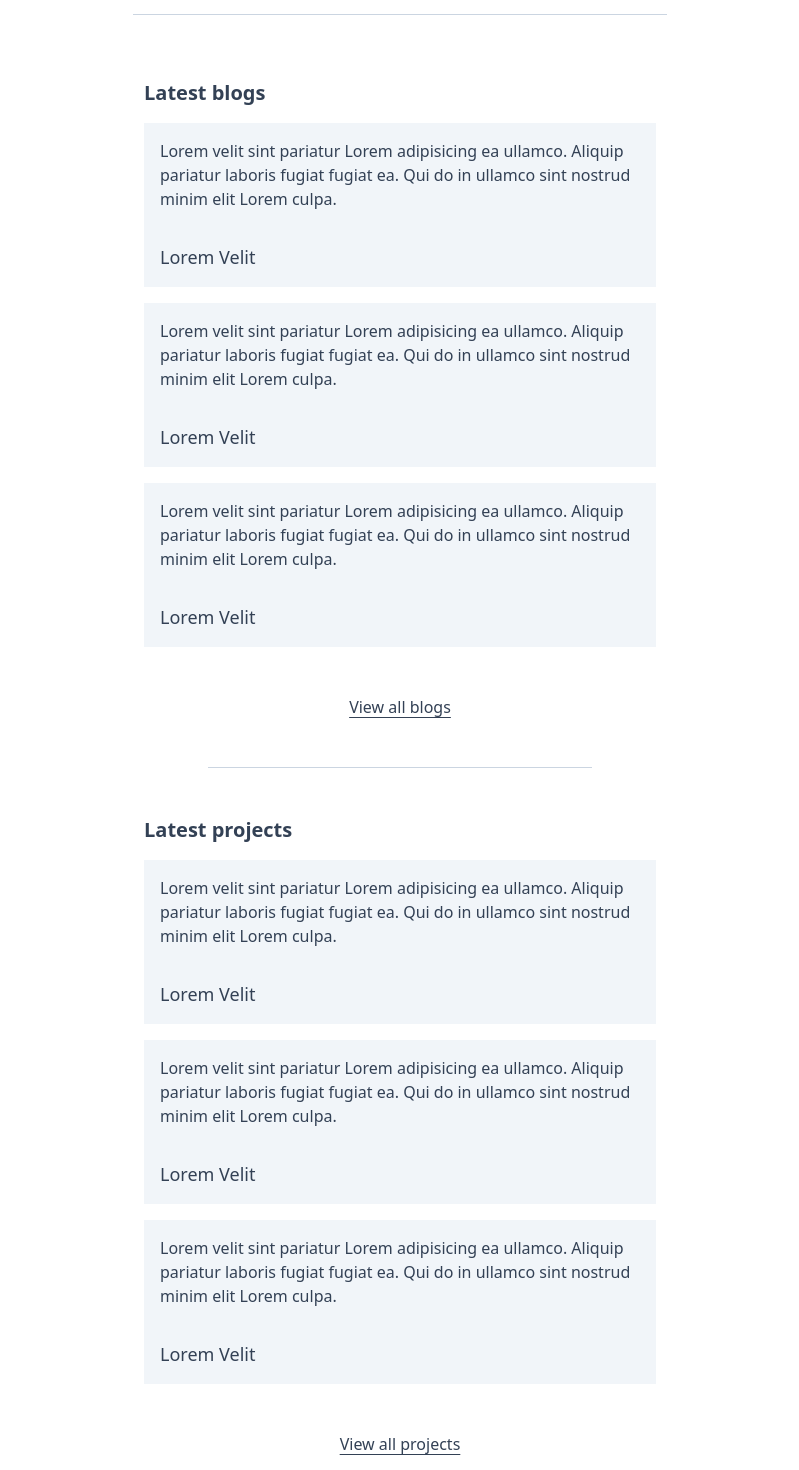
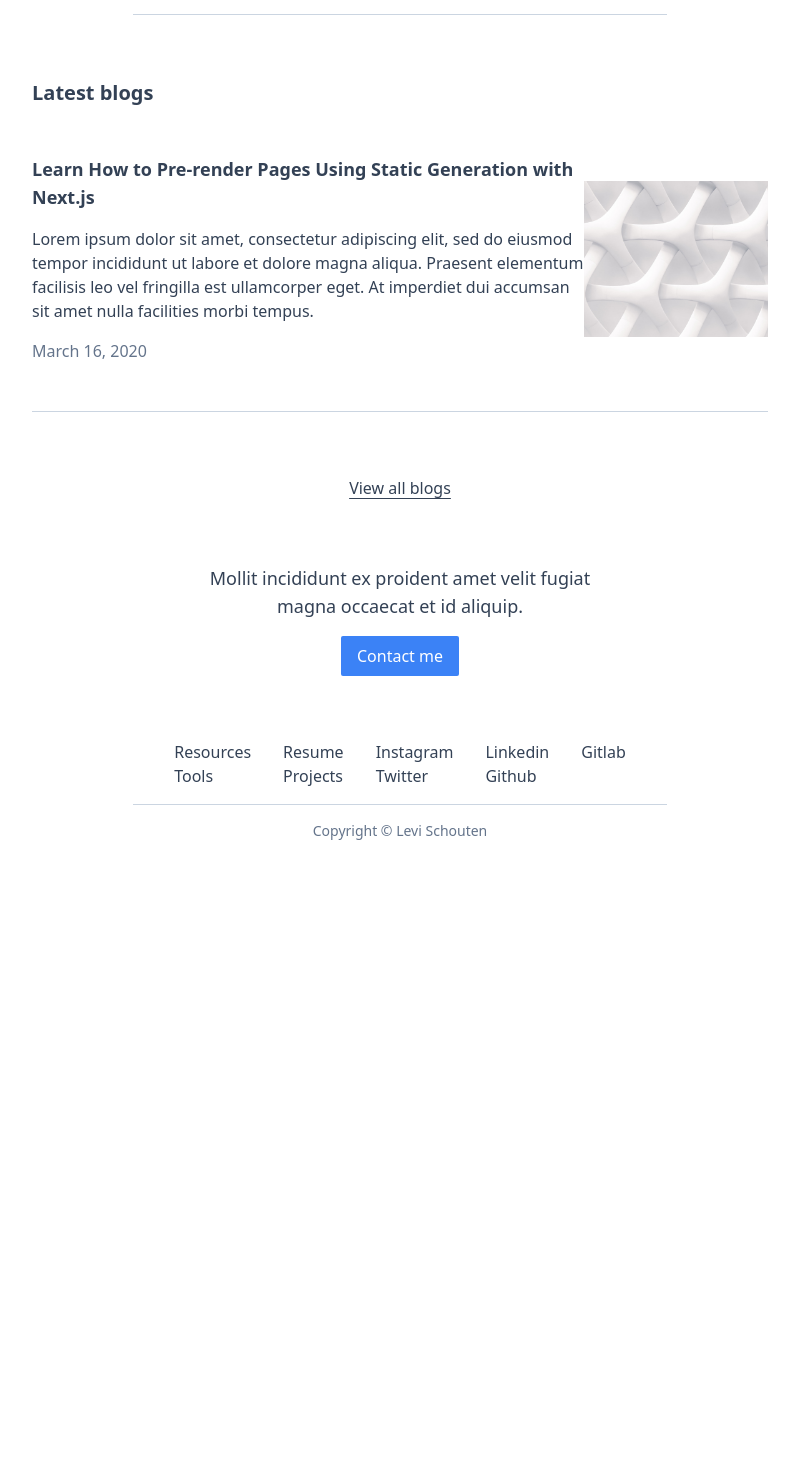
Before and after one commit to levischouten/levischouten-net, a Next.js app: page / in a window 1280 px wide. Shown: the part 280-1750 px from the top of the page, without its empty margins (240-1039 px from the left). After the commit the page ends 1153 px from the top, so only its background shows below. Built offline with nearby package versions, Linux system fonts and the light colour scheme.

Commit message:
Updated animations and removed projects

```diff
--- a/content/blogs/hello-world.md
+++ b/content/blogs/hello-world.md
@@ -3,7 +3,6 @@ title: "Learn How to Pre-render Pages Using Static Generation with Next.js"
 excerpt: "Lorem ipsum dolor sit amet, consectetur adipiscing elit, sed do eiusmod tempor incididunt ut labore et dolore magna aliqua. Praesent elementum facilisis leo vel fringilla est ullamcorper eget. At imperdiet dui accumsan sit amet nulla facilities morbi tempus."
 coverImage: "/assets/blog/hello-world/cover.jpg"
 date: "2020-03-16T05:35:07.322Z"
-ogImage: "/assets/blog/hello-world/cover.jpg"
 ---
 
 Lorem ipsum dolor sit amet, consectetur adipiscing elit, sed do eiusmod tempor incididunt ut labore et dolore magna aliqua. Praesent elementum facilisis leo vel fringilla est ullamcorper eget. At imperdiet dui accumsan sit amet nulla facilities morbi tempus. Praesent elementum facilisis leo vel fringilla. Congue mauris rhoncus aenean vel. Egestas sed tempus urna et pharetra pharetra massa massa ultricies.
--- a/src/components/header.tsx
+++ b/src/components/header.tsx
@@ -7,6 +7,7 @@ import TwitterIcon from "@/assets/twitter.svg";
 import InstagramIcon from "@/assets/instagram.svg";
 import LinkedinIcon from "@/assets/linkedin.svg";
 import Head from "next/head";
+import { motion } from "framer-motion";
 
 type Props = {
   title?: string;
@@ -25,7 +26,6 @@ export default function Header(props: Props) {
         <div className="flex justify-end">
           <nav className="flex gap-4">
             <Link href="/">Home</Link>
-            <Link href="/projects">Projects</Link>
             <Link href="/blogs">Blogs</Link>
             <Link href="/contact">Contact</Link>
           </nav>
@@ -33,7 +33,12 @@ export default function Header(props: Props) {
 
         {showBanner && (
           <div className="grid grid-cols-1 gap-12">
-            <div className="grid grid-cols-2">
+            <motion.div
+              initial={{ translateY: "-10px", opacity: 0 }}
+              whileInView={{ translateY: 0, opacity: 1 }}
+              transition={{ duration: 0.5 }}
+              className="grid grid-cols-2"
+            >
               <div className="flex gap-4 items-center">
                 <Image
                   src={profileImage}
@@ -78,7 +83,7 @@ export default function Header(props: Props) {
                 lorem ipsum dolor sit amet consectetur adipisicing elit.
                 Quisquam sicing elit. Quisquam
               </p>
-            </div>
+            </motion.div>
 
             <hr className="m-auto w-2/3 border-slate-300" />
           </div>
--- a/src/pages/blogs/index.tsx
+++ b/src/pages/blogs/index.tsx
@@ -4,6 +4,7 @@ import { parseISO, format } from "date-fns";
 import { InferGetStaticPropsType } from "next";
 import Link from "next/link";
 import Image from "next/image";
+import { motion } from "framer-motion";
 
 export default function Blogs({
   blogs,
@@ -12,7 +13,13 @@ export default function Blogs({
     <Layout showBanner title="Levi Schouten | Blogs">
       {blogs.map((blog) => {
         return (
-          <div className="grid grid-cols-1 gap-12 p-8" key={blog.slug}>
+          <motion.div
+            initial={{ translateX: "-10px", opacity: 0 }}
+            whileInView={{ translateX: 0, opacity: 1 }}
+            transition={{ duration: 0.5 }}
+            className="grid grid-cols-1 gap-12 p-8"
+            key={blog.slug}
+          >
             <Link href={`blogs/${blog.slug}`}>
               <div className="grid grid-cols-4 items-center">
                 <div className="grid grid-cols-1 gap-4 col-span-3">
@@ -32,7 +39,7 @@ export default function Blogs({
               </div>
             </Link>
             <hr className="m-auto w-full border-slate-300" />
-          </div>
+          </motion.div>
         );
       })}
     </Layout>
--- a/src/pages/index.tsx
+++ b/src/pages/index.tsx
@@ -1,93 +1,82 @@
 import Layout from "@/components/layout";
+import { getAllBlogs } from "@/lib/api";
 import { motion } from "framer-motion";
+import { InferGetStaticPropsType } from "next";
 import Link from "next/link";
+import Image from "next/image";
+import { format, parseISO } from "date-fns";
 
-export default function Home() {
+export default function Home({
+  blogs,
+}: InferGetStaticPropsType<typeof getStaticProps>) {
   return (
     <Layout showBanner>
-      <div className="max-w-lg mx-auto grid grid-cols-1 gap-12">
-        <motion.section
-          initial={{ translateX: "-10px", opacity: 0 }}
-          whileInView={{ translateX: 0, opacity: 1 }}
-          transition={{ duration: 0.5 }}
-          className="grid grid-cols-1 gap-12"
-        >
+      <div className="grid grid-cols-1 gap-12">
+        <section className="grid grid-cols-1 gap-8">
           <div className="grid grid-cols-1 gap-4">
-            <h2 className="font-bold text-xl">Latest blogs</h2>
-            <Link href="/" className="grid grid-cols-1 gap-8 bg-slate-100 p-4">
-              <p className="">
-                Lorem velit sint pariatur Lorem adipisicing ea ullamco. Aliquip
-                pariatur laboris fugiat fugiat ea. Qui do in ullamco sint
-                nostrud minim elit Lorem culpa.
-              </p>
-              <h3 className="font-medium text-lg">Lorem Velit</h3>
-            </Link>
-            <Link href="/" className="grid grid-cols-1 gap-8 bg-slate-100 p-4">
-              <p className="">
-                Lorem velit sint pariatur Lorem adipisicing ea ullamco. Aliquip
-                pariatur laboris fugiat fugiat ea. Qui do in ullamco sint
-                nostrud minim elit Lorem culpa.
-              </p>
-              <h3 className="font-medium text-lg">Lorem Velit</h3>
-            </Link>
-            <Link href="/" className="grid grid-cols-1 gap-8 bg-slate-100 p-4">
-              <p className="">
-                Lorem velit sint pariatur Lorem adipisicing ea ullamco. Aliquip
-                pariatur laboris fugiat fugiat ea. Qui do in ullamco sint
-                nostrud minim elit Lorem culpa.
-              </p>
-              <h3 className="font-medium text-lg">Lorem Velit</h3>
-            </Link>
+            <h2 className="font-bold text-xl px-8">Latest blogs</h2>
+            {blogs.map((blog) => {
+              return (
+                <motion.div
+                  key={blog.slug}
+                  initial={{ translateX: "-10px", opacity: 0 }}
+                  whileInView={{ translateX: 0, opacity: 1 }}
+                  transition={{ duration: 0.5 }}
+                  className="grid grid-cols-1 gap-12 p-8"
+                >
+                  <Link href={`blogs/${blog.slug}`}>
+                    <div className="grid grid-cols-4 items-center">
+                      <div className="grid grid-cols-1 gap-4 col-span-3">
+                        <h2 className="font-bold text-lg">{blog.title}</h2>
+                        <p>{blog.excerpt}</p>
+                        <time className="text-slate-500" dateTime={blog.date}>
+                          {format(parseISO(blog.date), "LLLL d, yyyy")}
+                        </time>
+                      </div>
+                      <Image
+                        src={blog.coverImage}
+                        alt="Blog thumbnail image"
+                        width={1000}
+                        height={1000}
+                        className="object-cover h-3/4"
+                      />
+                    </div>
+                  </Link>
+                  <hr className="m-auto w-full border-slate-300" />
+                </motion.div>
+              );
+            })}
           </div>
 
           <Link className="mx-auto underline underline-offset-4" href="/blogs">
             View all blogs
           </Link>
-
-          <hr className="m-auto w-3/4 border-slate-300" />
-        </motion.section>
-        <motion.section
-          initial={{ translateX: "-10px", opacity: 0 }}
-          whileInView={{ translateX: 0, opacity: 1 }}
-          transition={{ duration: 0.5 }}
-          className="grid grid-cols-1 gap-12"
-        >
-          <div className="grid grid-cols-1 gap-4">
-            <h2 className="font-bold text-xl">Latest projects</h2>
-            <Link href="/" className="grid grid-cols-1 gap-8 bg-slate-100 p-4">
-              <p className="">
-                Lorem velit sint pariatur Lorem adipisicing ea ullamco. Aliquip
-                pariatur laboris fugiat fugiat ea. Qui do in ullamco sint
-                nostrud minim elit Lorem culpa.
-              </p>
-              <h3 className="font-medium text-lg">Lorem Velit</h3>
-            </Link>
-            <Link href="/" className="grid grid-cols-1 gap-8 bg-slate-100 p-4">
-              <p className="">
-                Lorem velit sint pariatur Lorem adipisicing ea ullamco. Aliquip
-                pariatur laboris fugiat fugiat ea. Qui do in ullamco sint
-                nostrud minim elit Lorem culpa.
-              </p>
-              <h3 className="font-medium text-lg">Lorem Velit</h3>
-            </Link>
-            <Link href="/" className="grid grid-cols-1 gap-8 bg-slate-100 p-4">
-              <p className="">
-                Lorem velit sint pariatur Lorem adipisicing ea ullamco. Aliquip
-                pariatur laboris fugiat fugiat ea. Qui do in ullamco sint
-                nostrud minim elit Lorem culpa.
-              </p>
-              <h3 className="font-medium text-lg">Lorem Velit</h3>
-            </Link>
-          </div>
-
-          <Link
-            className="mx-auto underline underline-offset-4"
-            href="/projects"
-          >
-            View all projects
-          </Link>
-        </motion.section>
+        </section>
       </div>
     </Layout>
   );
 }
+
+type Blog = {
+  title: string;
+  date: string;
+  slug: string;
+  excerpt: string;
+  coverImage: string;
+};
+
+export async function getStaticProps() {
+  const blogs = getAllBlogs([
+    "slug",
+    "excerpt",
+    "title",
+    "date",
+    "coverImage",
+  ]).slice(0, 3) as Blog[]; // TODO: Remove type assertion
+
+  return {
+    props: {
+      blogs,
+    },
+  };
+}
```
Also changed, not shown: 2 other files (tests, documents, lock files or other folders).
